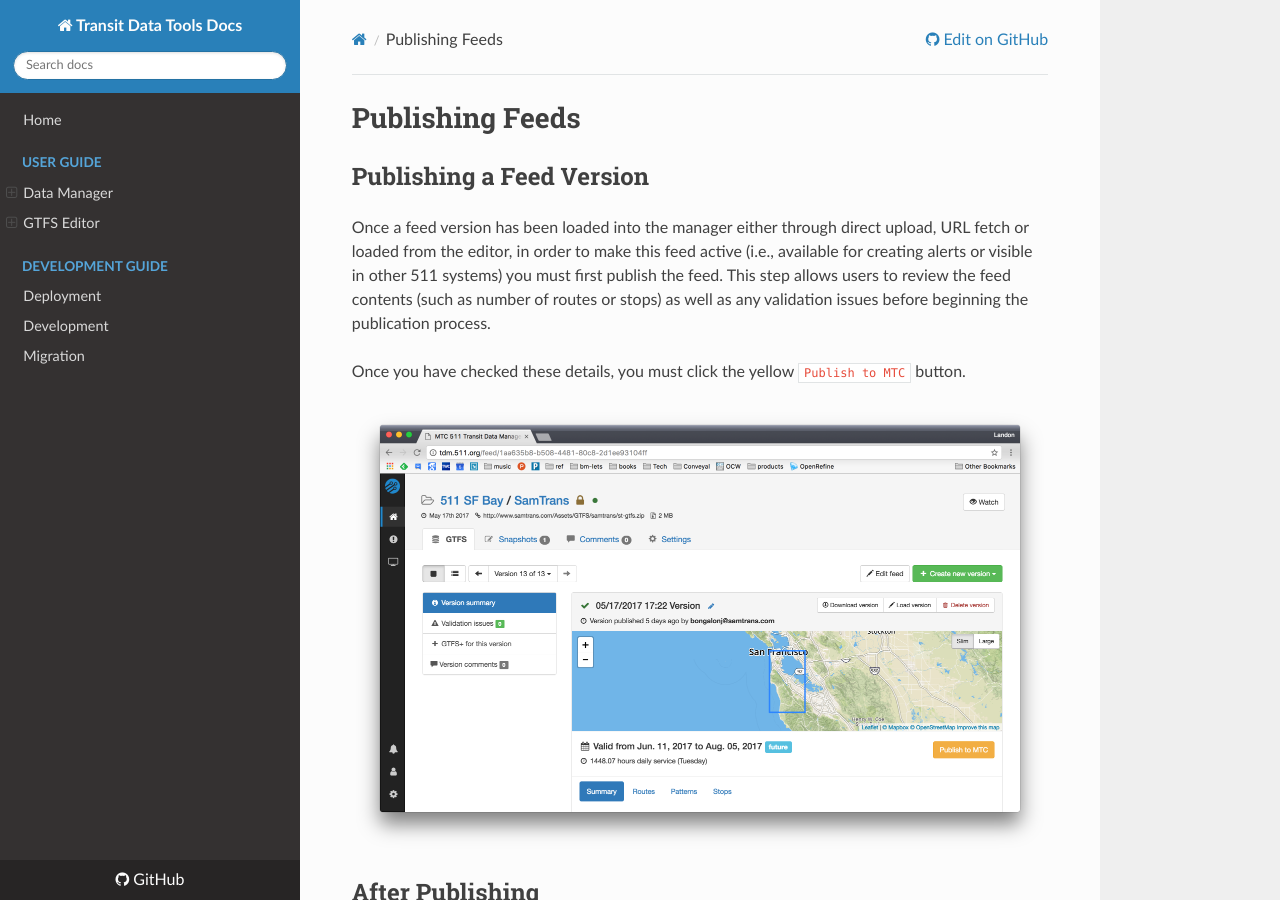
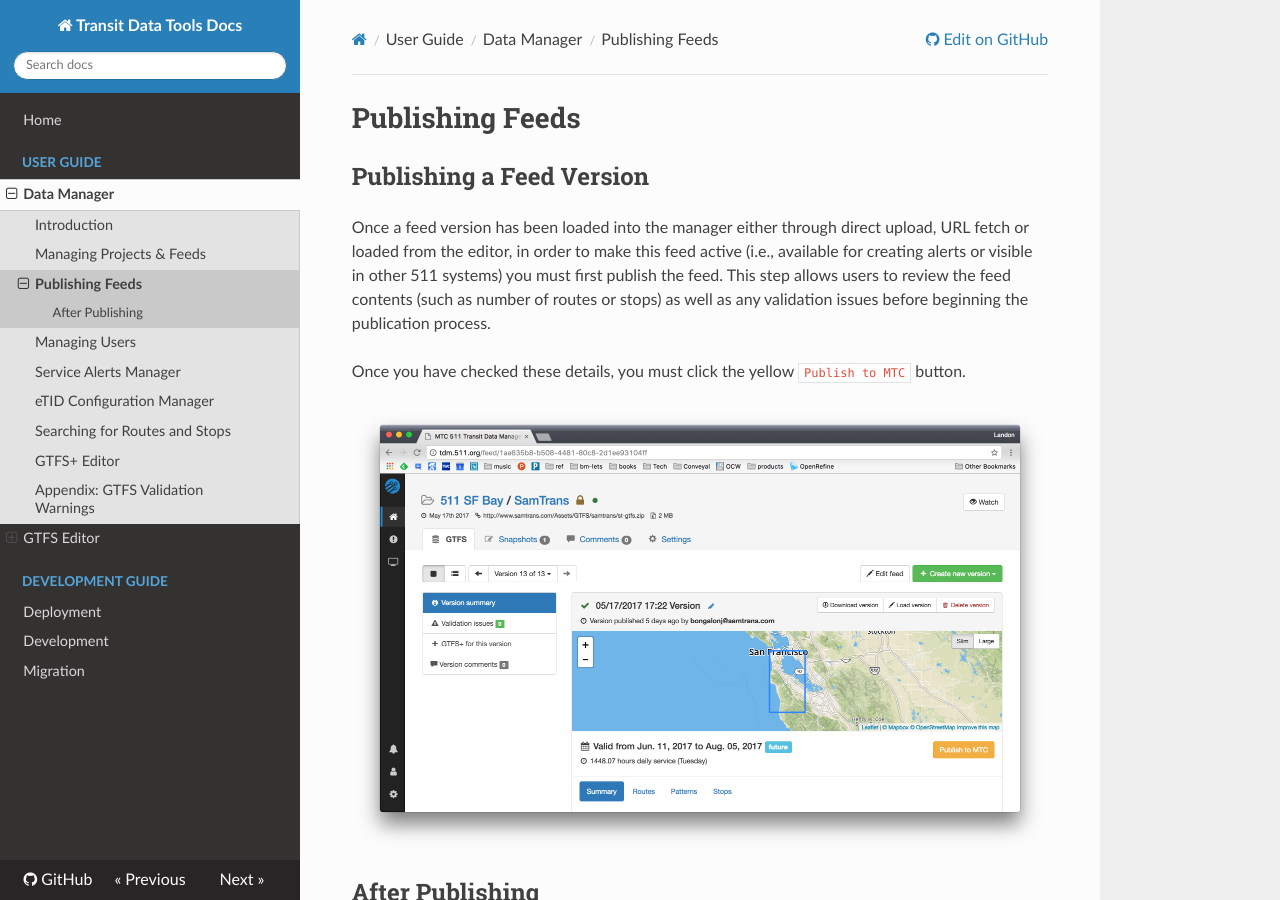
Before and after one commit to wtchen/datatools-ui, an MkDocs documentation site: the page built from docs/user/publishing-feeds.md, in a window 1280 px wide and 900 px high. Built offline with MkDocs 1.6.1, drawn with Linux system fonts in a browser that asks for light colours; nearby versions of some CDN libraries; old or Windows-style settings are respelled for this version of MkDocs.

Commit message:
fix(mkdocs): add TOC entry for publishing

```diff
--- a/mkdocs.yml
+++ b/mkdocs.yml
@@ -12,6 +12,7 @@
   - Data Manager:
     - 'Introduction': 'user/introduction.md'
     - 'Managing Projects & Feeds': 'user/managing-projects-feeds.md'
+    - 'Publishing Feeds': 'user/publishing-feeds.md'
     - 'Managing Users': 'user/managing-users.md'
     - 'Service Alerts Manager': 'user/service-alerts.md'
     - 'eTID Configuration Manager': 'user/sign-config.md'
```
